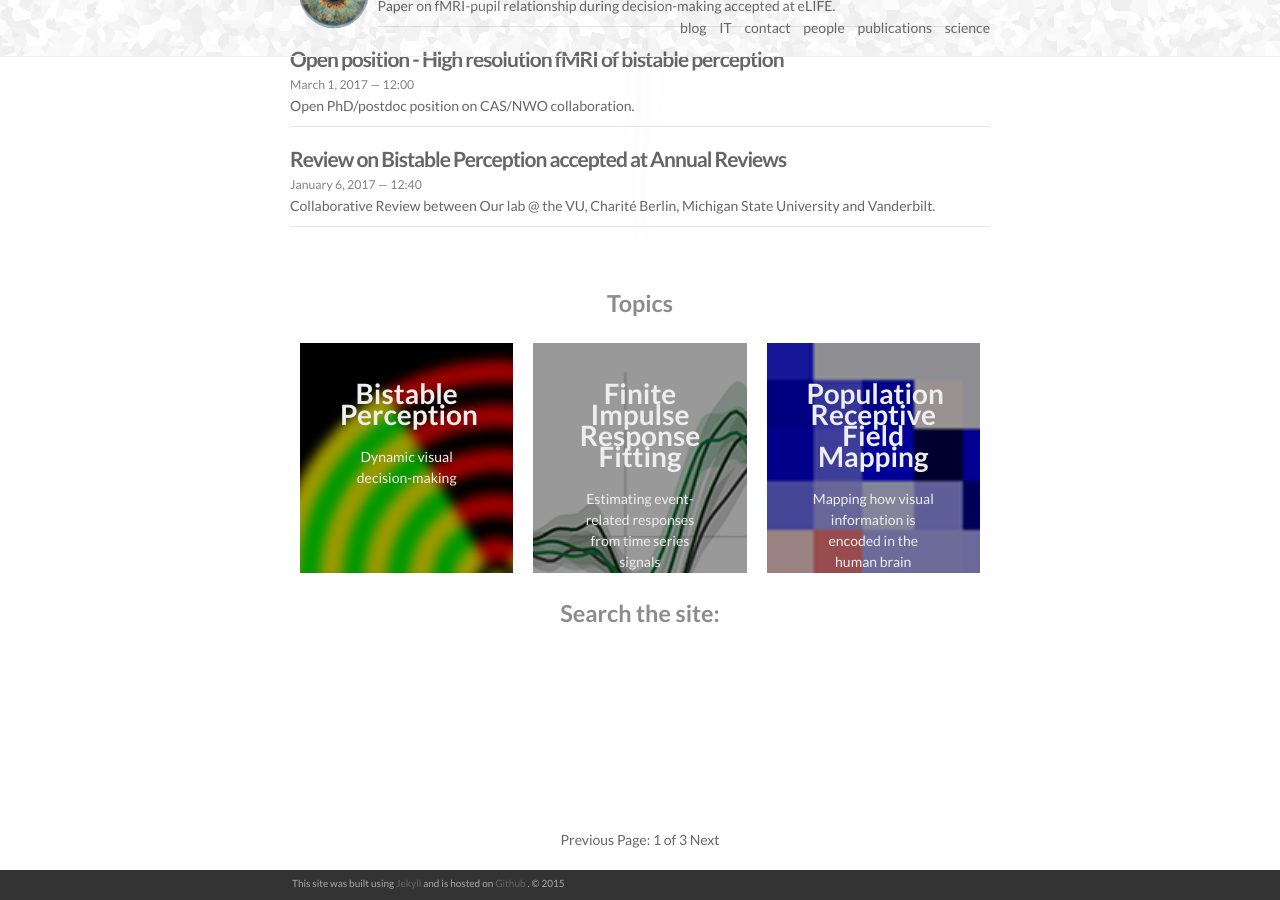
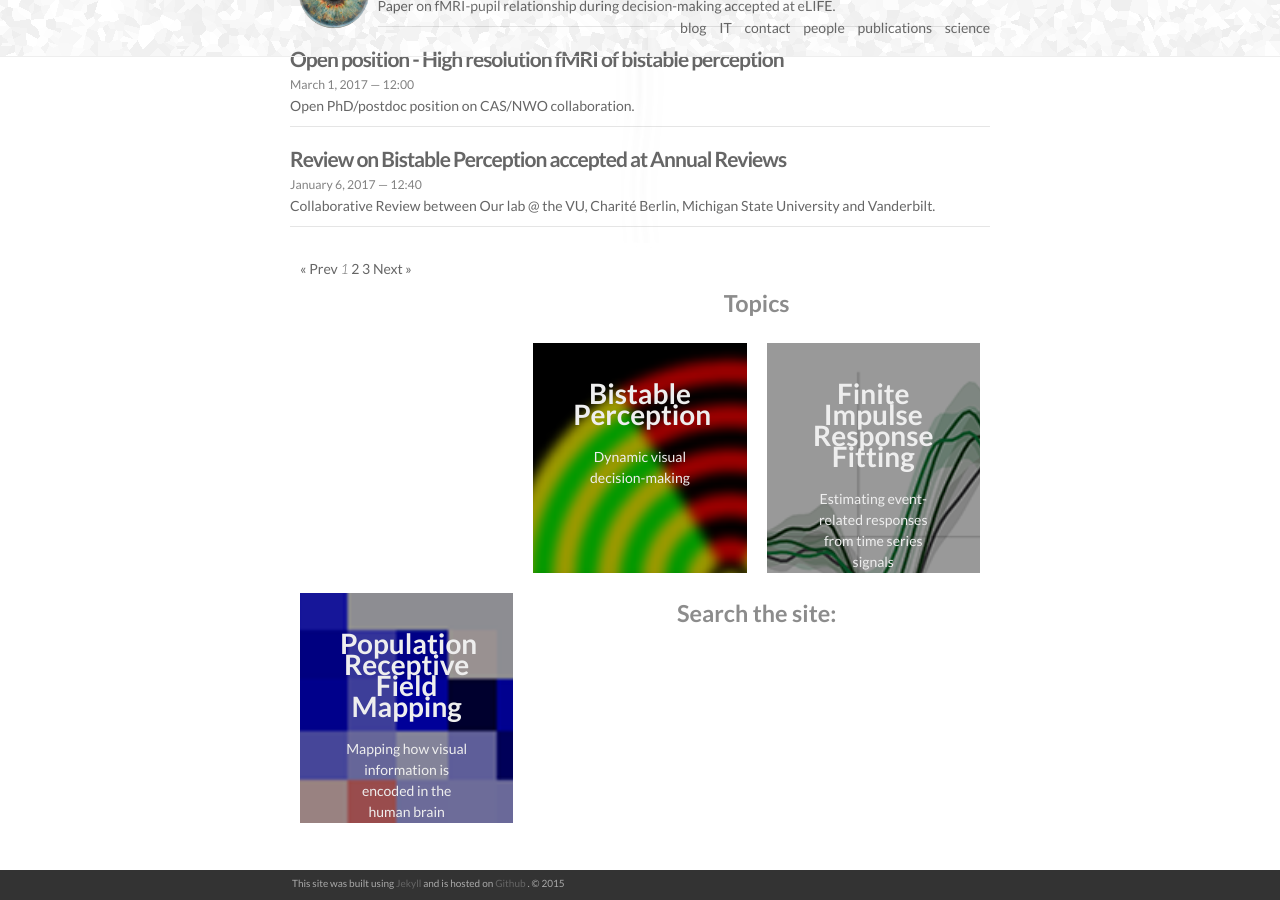
Before and after one commit to tknapen/tknapen.github.io, a Jekyll site: the page built from index.html, in a window 1280 px wide and 900 px high, scrolled down 696 px. Built offline with Jekyll 4.4.1, drawn with Linux system fonts in a browser that asks for light colours; nearby versions of some CDN libraries; the list of posts is cut into pages by our own code; comment, search, counter and statistics services are not loaded.

Commit message:
changed index text and added pagination links, changed links

```diff
--- a/index.html
+++ b/index.html
@@ -38,23 +38,39 @@
     {% endfor %}
 </ul>
 <!-- Pagination links -->
-<div class="pagination">
+{% if paginator.total_pages > 1 %}
+<div class="project">
   {% if paginator.previous_page %}
-    <a href="{{ paginator.previous_page_path }}" class="previous">
-      Previous
+    <a href="{{ paginator.previous_page_path | relative_url }}">
+      &laquo; Prev
     </a>
   {% else %}
-    <span class="previous">Previous</span>
+    <span>&laquo; Prev</span>
   {% endif %}
-  <span class="page_number ">
-    Page: {{ paginator.page }} of {{ paginator.total_pages }}
-  </span>
+
+  {% for page in (1..paginator.total_pages) %}
+    {% if page == paginator.page %}
+      <em>{{ page }}</em>
+    {% elsif page == 1 %}
+      <a href="{{ paginator.previous_page_path | relative_url }}">
+        {{ page }}
+      </a>
+    {% else %}
+      <a href="{{ site.paginate_path | relative_url | replace: ':num', page }}">
+        {{ page }}
+      </a>
+    {% endif %}
+  {% endfor %}
+
   {% if paginator.next_page %}
-    <a href="{{ paginator.next_page_path }}" class="next">Next</a>
+    <a href="{{ paginator.next_page_path | relative_url }}">
+      Next &raquo;
+    </a>
   {% else %}
-    <span class="next ">Next</span>
+    <span>Next &raquo;</span>
   {% endif %}
 </div>
+{% endif %}
 
 <div class="header-bar">
   <h3>Topics</h3>
```
